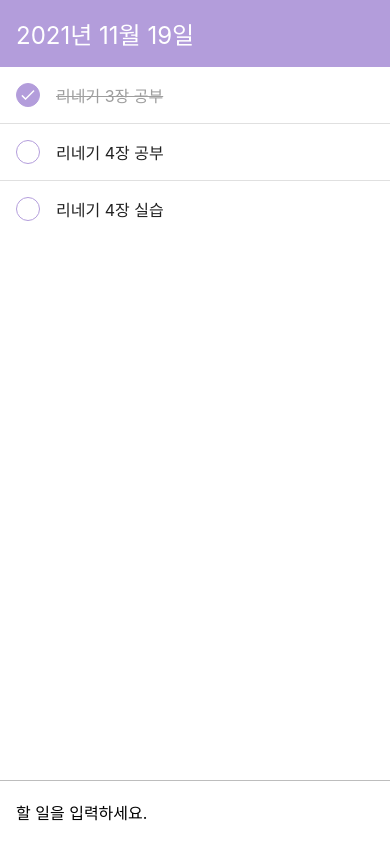
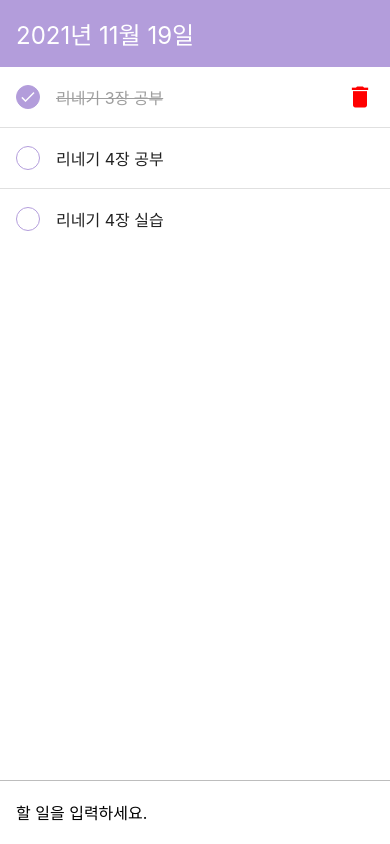
Before and after one commit to k-cool/Learn-RN-without--Expo, a React Native app: screen / in a window 390 px wide. Built offline with nearby package versions, Linux system fonts and the light colour scheme.

Commit message:
ADD & FIX : Delete todo function, package error
- Applied: Delete todo function to TodoList
- Fixed: Package related error by reinstall packages

```diff
--- a/App.js
+++ b/App.js
@@ -2,7 +2,7 @@
  * @format
  */
 import React, {useState} from 'react';
-import {StyleSheet, KeyboardAvoidingView, Platform} from 'react-native';
+import {StyleSheet, KeyboardAvoidingView, Platform, Alert} from 'react-native';
 import {SafeAreaProvider, SafeAreaView} from 'react-native-safe-area-context';
 
 import DateHead from './src/components/DateHead';
@@ -27,6 +27,18 @@ const App = () => {
     setTodos([...todos].concat(newTodo));
   };
 
+  const toggleDone = id => {
+    const nextTodos = todos.map(todo =>
+      todo.id === id ? {...todo, done: !todo.done} : todo,
+    );
+    setTodos(nextTodos);
+  };
+
+  const deleteTodo = id => {
+    const nextTodos = todos.filter(todo => todo.id !== id);
+    setTodos(nextTodos);
+  };
+
   const today = new Date();
 
   return (
@@ -36,7 +48,15 @@ const App = () => {
           behavior={Platform.select({ios: 'padding'})}
           style={styles.avoid}>
           <DateHead date={today} />
-          {todos.length ? <TodoList todos={todos} /> : <Empty />}
+          {todos.length ? (
+            <TodoList
+              todos={todos}
+              toggleDone={toggleDone}
+              deleteTodo={deleteTodo}
+            />
+          ) : (
+            <Empty />
+          )}
           <AddTodo addNewTodo={addNewTodo} />
         </KeyboardAvoidingView>
       </SafeAreaView>
--- a/package.json
+++ b/package.json
@@ -12,7 +12,8 @@
   "dependencies": {
     "react": "17.0.2",
     "react-native": "0.66.3",
-    "react-native-safe-area-context": "^3.3.2"
+    "react-native-safe-area-context": "^3.3.2",
+    "react-native-vector-icons": "^9.0.0"
   },
   "devDependencies": {
     "@babel/core": "^7.12.9",
--- a/src/components/TodoItem.js
+++ b/src/components/TodoItem.js
@@ -1,12 +1,40 @@
 import React from 'react';
-import {Image, StyleSheet, Text, View} from 'react-native';
+import {
+  Image,
+  StyleSheet,
+  Text,
+  View,
+  TouchableOpacity,
+  Alert,
+} from 'react-native';
+import Icon from 'react-native-vector-icons/MaterialIcons';
 
-const TodoItem = ({id, text, done}) => {
+const TodoItem = ({id, text, done, toggleDone, deleteTodo}) => {
   const checkStyle = [styles.circle, done && styles.filled];
   const textStyle = [styles.text, done && styles.lineThrough];
 
+  const showDeleteAlert = () => {
+    Alert.alert('삭제', '정말로 삭제하시겠어요?', [
+      {text: '취소', onPress: () => {}, style: 'default'},
+      {
+        text: '삭제',
+        onPress: () => {
+          deleteTodo(id);
+        },
+        style: 'destructive',
+      },
+      {
+        cancelable: true,
+        onDismiss: () => {
+          console.log('wow');
+        },
+      },
+    ]);
+  };
+
   return (
     <View style={styles.item}>
+      <TouchableOpacity activeOpacity={0.5} onPress={() => toggleDone(id)}>
         <View style={checkStyle}>
           {done && (
             <Image
@@ -14,7 +42,15 @@ const TodoItem = ({id, text, done}) => {
             />
           )}
         </View>
+      </TouchableOpacity>
       <Text style={textStyle}>{text}</Text>
+      {done ? (
+        <TouchableOpacity activeOpacity={0.5} onPress={showDeleteAlert}>
+          <Icon name="delete" size={28} color="red" />
+        </TouchableOpacity>
+      ) : (
+        <View style={styles.iconPlaceholder} />
+      )}
     </View>
   );
 };
@@ -51,6 +87,11 @@ const styles = StyleSheet.create({
     fontSize: 16,
     color: '#212121',
   },
+
+  iconPlaceholder: {
+    width: 28,
+    height: 28,
+  },
 });
 
 export default TodoItem;
--- a/src/components/TodoList.js
+++ b/src/components/TodoList.js
@@ -1,13 +1,16 @@
 import React from 'react';
-import {StyleSheet, View, FlatList} from 'react-native';
+import {StyleSheet, View, FlatList, ScrollView} from 'react-native';
+
 import TodoItem from './TodoItem';
 
-const TodoList = ({todos}) => {
+const TodoList = ({todos, toggleDone, deleteTodo}) => {
   return (
     <FlatList
       style={styles.list}
       data={todos}
-      renderItem={({item}) => <TodoItem {...item} />}
+      renderItem={({item}) => (
+        <TodoItem {...item} toggleDone={toggleDone} deleteTodo={deleteTodo} />
+      )}
       keyExtractor={item => item.id.toString()}
       ItemSeparatorComponent={() => <View style={styles.separator} />}
     />
```
Also changed, not shown: 6 other files (tests, documents, lock files or other folders). Lines whose indentation alone changed are shown as unchanged.
